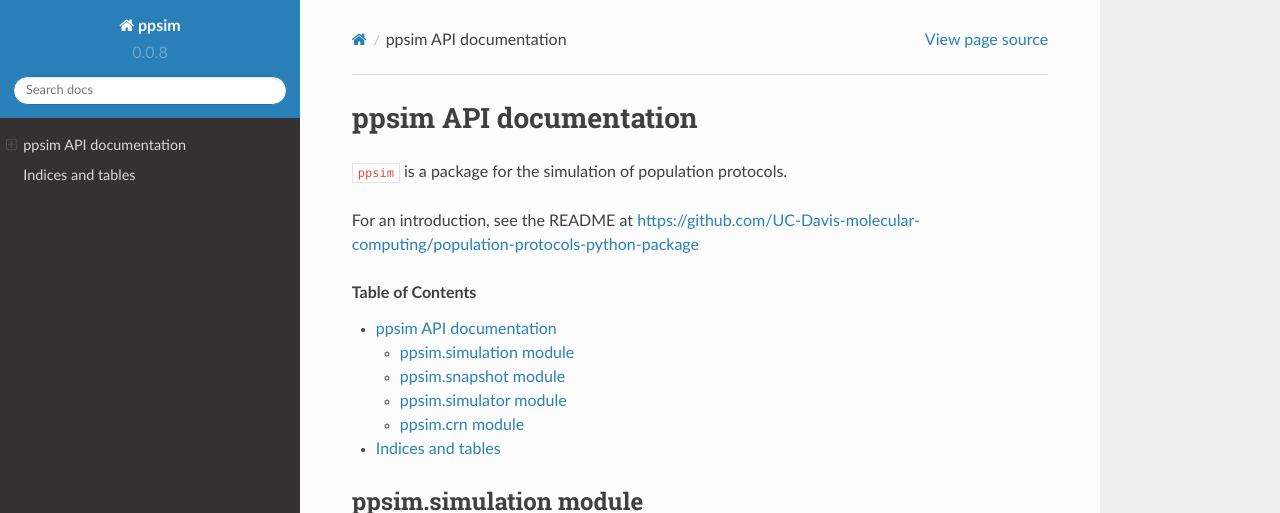
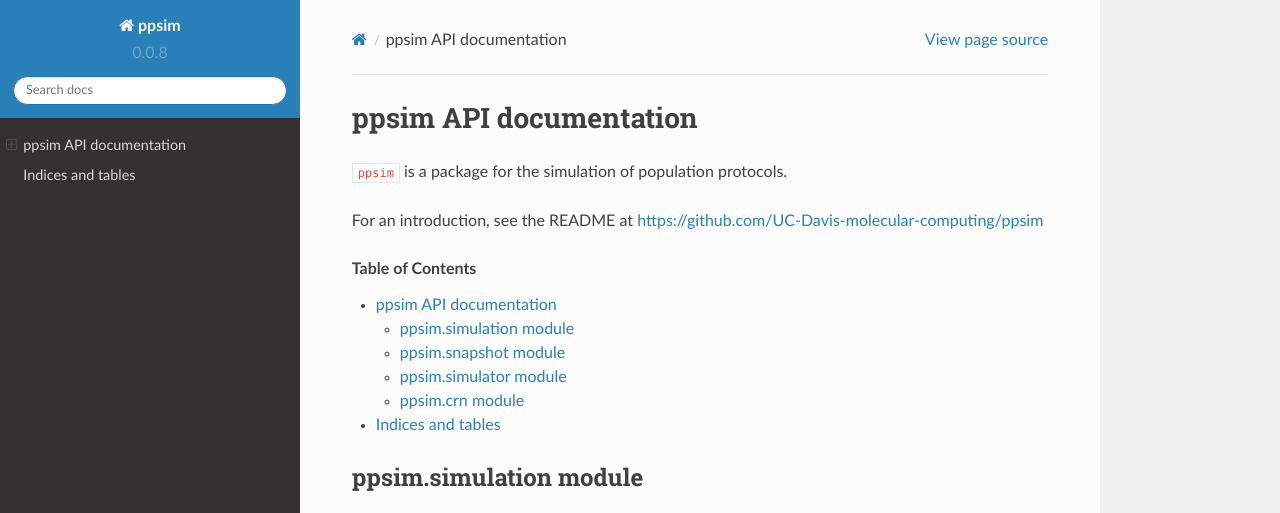
Before and after one commit to UC-Davis-molecular-computing/ppsim, a Sphinx documentation site: the page built from doc/index.rst, in a window 1280 px wide and 900 px high, cut to the strip 0-513 px from the top of the window. Built offline with Sphinx 7.4.7 and the Read the Docs theme 2.0.0, drawn with Linux system fonts in a browser that asks for light colours; some of the changed lines change nothing that is shown.

Commit message:
Update index.rst

```diff
--- a/doc/index.rst
+++ b/doc/index.rst
@@ -13,7 +13,7 @@
 ``ppsim`` is a package for the simulation of population protocols.
 
 For an introduction, see the README at
-https://github.com/UC-Davis-molecular-computing/population-protocols-python-package
+https://github.com/UC-Davis-molecular-computing/ppsim
 
 .. contents:: Table of Contents
     :depth: 3
```
